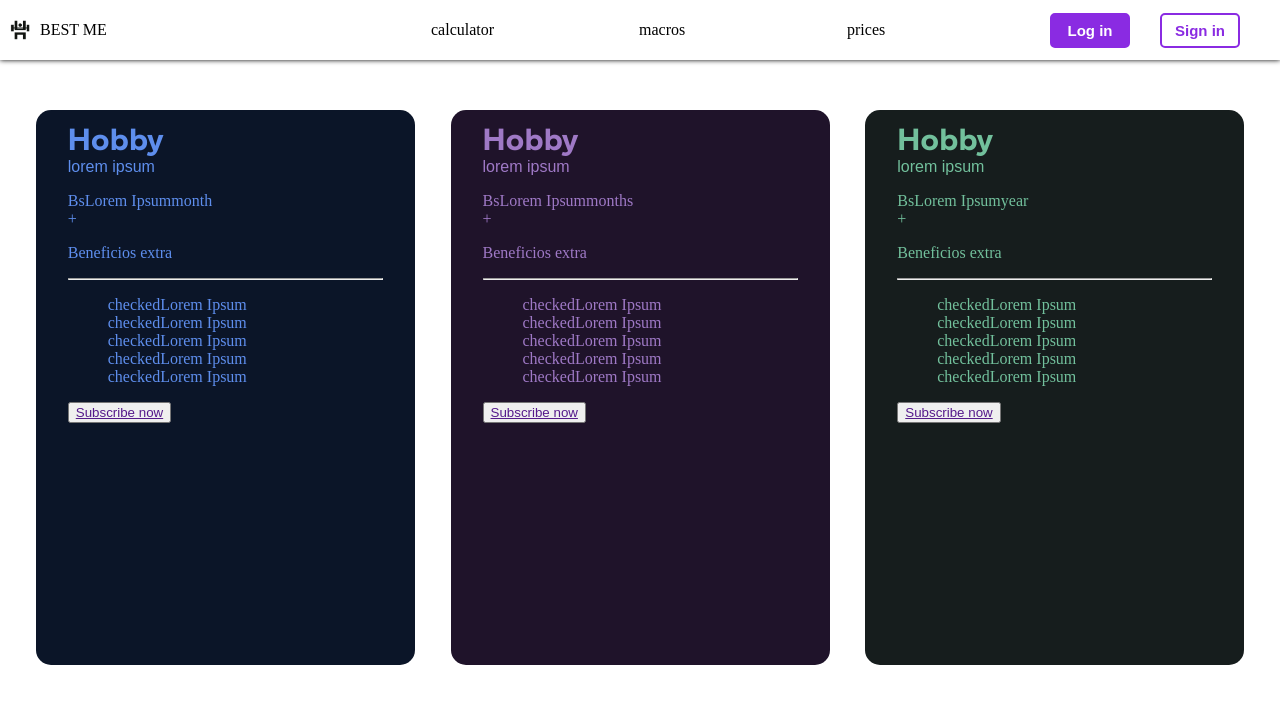
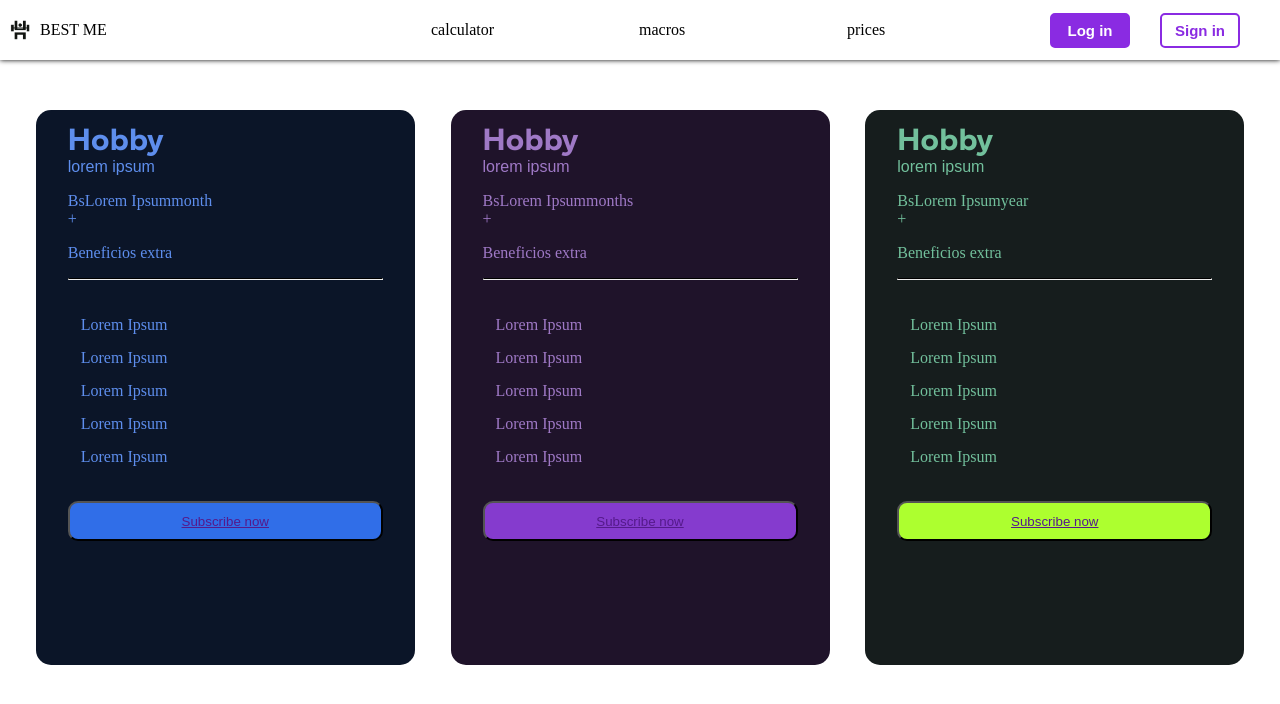
Before and after one commit to Chesco216/GymApp, a React (Vite) app: page /prices in a window 1280 px wide. Shown: the top 704 px of the page. Built offline with nearby package versions, Linux system fonts and the light colour scheme; a web font is replaced by a local one.

Commit message:
icons added

```diff
--- a/index.html
+++ b/index.html
@@ -22,6 +22,7 @@
 <body>
   <div id="root"></div>
   <script type="module" src="/src/main.jsx"></script>
+  <script src="https://kit.fontawesome.com/65c29e495e.js" crossorigin="anonymous"></script>
 </body>
 
 </html>
--- a/package.json
+++ b/package.json
@@ -10,6 +10,9 @@
     "preview": "vite preview"
   },
   "dependencies": {
+    "@fortawesome/fontawesome-svg-core": "^6.5.2",
+    "@fortawesome/free-solid-svg-icons": "^6.5.2",
+    "@fortawesome/react-fontawesome": "^0.2.0",
     "react": "^18.2.0",
     "react-dom": "^18.2.0",
     "react-router-dom": "^6.22.3"
--- a/src/components/PriceBenefit.css
+++ b/src/components/PriceBenefit.css
@@ -1,3 +1,13 @@
 .price-benefit-container{
     display: flex;
+    margin: 15px;
 }
+
+.benefit-check{
+    margin-left: -12px;
+    padding-left: 0px;
+}
+
+.benefit-information{
+    margin-left: 10px;
+}
--- a/src/components/PriceBenefit.jsx
+++ b/src/components/PriceBenefit.jsx
@@ -1,4 +1,5 @@
 import './PriceBenefit.css'
+import { FontAwesomeIcon } from "@fortawesome/react-fontawesome";
 
 /**
  *
@@ -9,13 +10,10 @@ export const PriceBenefit = ({benefitInfo}) => {
     return (
         <>
             <div className="price-benefit-container">
-                <div className="checked">
-                    checked
-                    {
-                    //TODO: Add an checked symbol
-                    }
+                <div className="benefit-check">
+                 <FontAwesomeIcon icon="fa-regular fa-circle-check" />
                 </div>
-                <div className="benefit-Information">
+                <div className="benefit-information">
                     {benefitInfo}
                 </div>
             </div>
--- a/src/components/PriceCard.css
+++ b/src/components/PriceCard.css
@@ -44,3 +44,32 @@
     font-family: var(--aksharFont);
     margin-top: 0;
 }
+
+hr.price-hr{
+    border-top: 1px solid black;
+}
+
+.price-benefits{
+    padding-top: 5px;
+    margin-bottom: 35px;
+    padding-left: 0;
+}
+
+.btn-subscribe{
+    width: 100%;
+    height: 40px;
+    border-radius: 10px;
+    color: #FFFF;
+}
+
+.price-card-container-blue button{
+    background-color: #306EE8;
+}
+
+.price-card-container-purple button{
+    background-color: #853BCE;
+}
+
+.price-card-container-green button{
+    background-color: greenyellow;
+}
--- a/src/components/PriceCard.jsx
+++ b/src/components/PriceCard.jsx
@@ -29,13 +29,13 @@ export const PriceCard = ({time, classColor}) => {
           </span>
           <p>Beneficios extra</p>
         </div>
-        <hr className='price-br'/>
+        <hr className='price-hr'/>
         <ul className="price-benefits">
-        <PriceBenefit benefitInfo = "Lorem Ipsum"/>
-        <PriceBenefit benefitInfo = "Lorem Ipsum"/>
-        <PriceBenefit benefitInfo = "Lorem Ipsum"/>
-        <PriceBenefit benefitInfo = "Lorem Ipsum"/>
-        <PriceBenefit benefitInfo = "Lorem Ipsum"/>
+          <PriceBenefit benefitInfo = "Lorem Ipsum"/>
+          <PriceBenefit benefitInfo = "Lorem Ipsum"/>
+          <PriceBenefit benefitInfo = "Lorem Ipsum"/>
+          <PriceBenefit benefitInfo = "Lorem Ipsum"/>
+          <PriceBenefit benefitInfo = "Lorem Ipsum"/>
         </ul>
         <button className="btn-subscribe">
           <a href="">Subscribe now</a>
```
Also changed, not shown: 2 other files (tests, documents, lock files or other folders).
